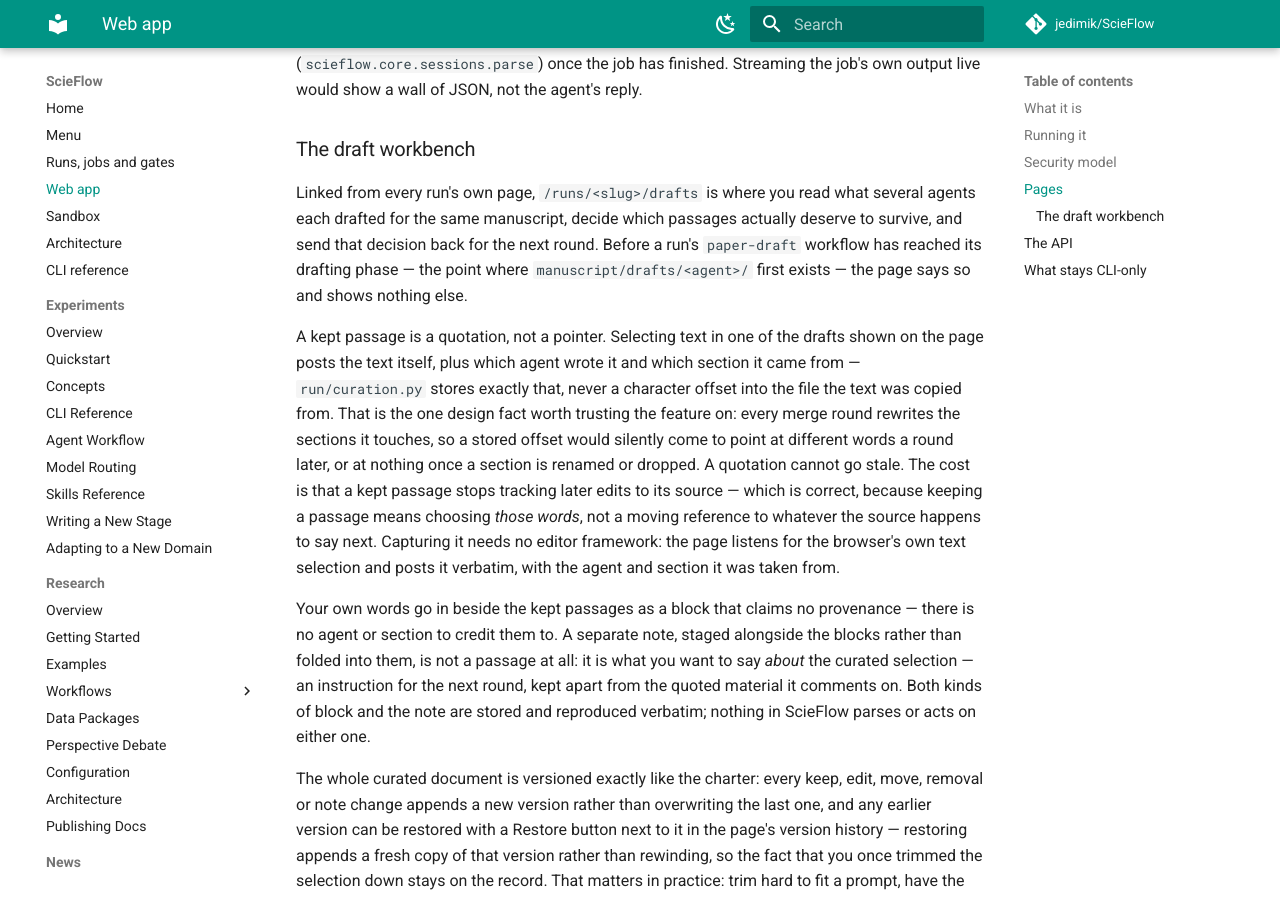
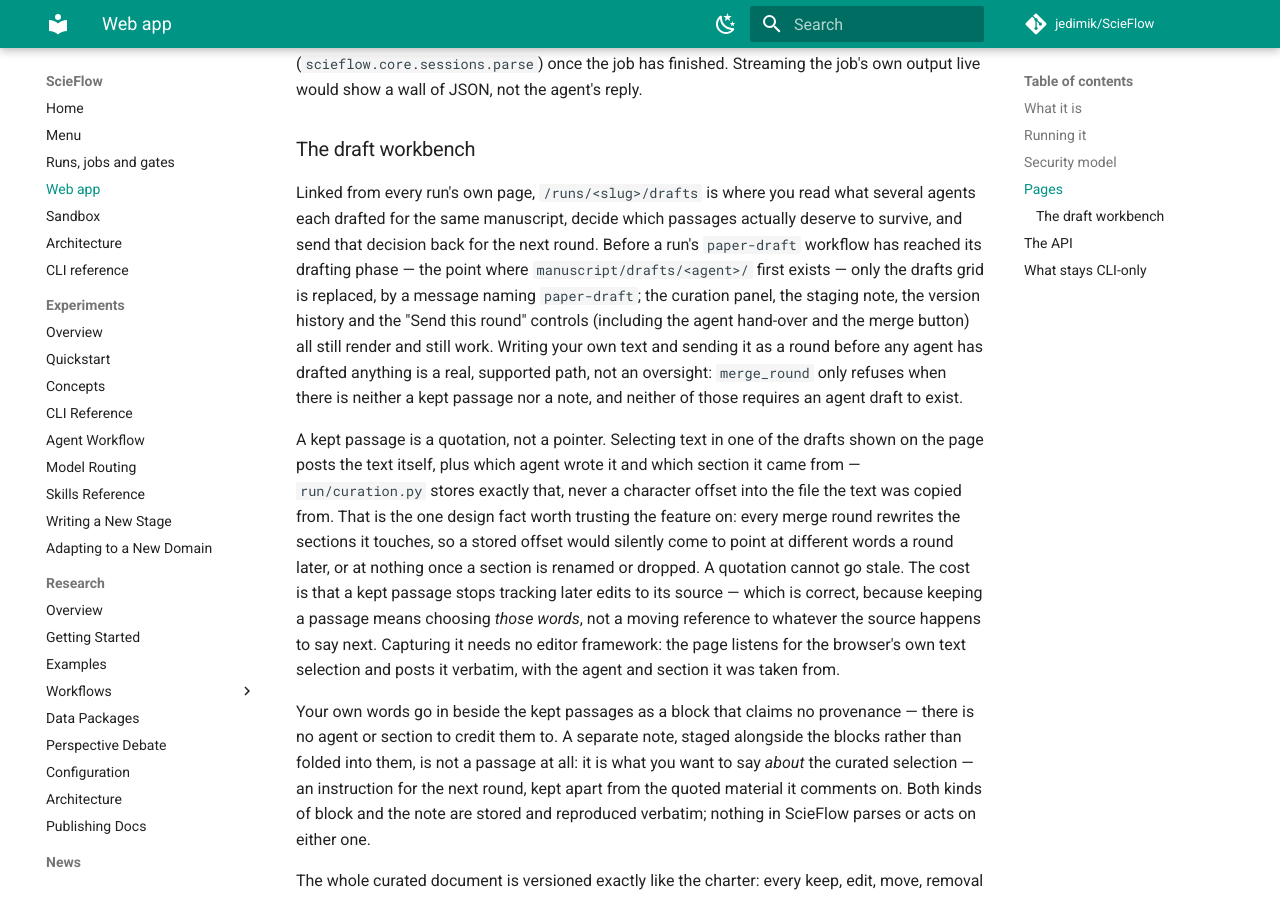
Before and after one commit to jedimik/ScieFlow, an MkDocs documentation site: the page built from docs/web.md, in a window 1280 px wide and 900 px high, scrolled down 4598 px. Built offline with MkDocs 1.6.1 and Material for MkDocs 9.7.7, drawn with Linux system fonts in a browser that asks for light colours; comment, search, counter and statistics services are not loaded; some of the changed text lies outside the part shown.

Commit message:
docs: fix workbench empty-state overclaim and preview-path placeholder
Review fix round 1: the empty state before a run has drafted only replaces
the drafts grid -- the curation panel, staging note, version history and
"Send this round" controls (including the agent hand-over and merge
button) still render and work, and sending your own text as a round with
no agent draft at all is a supported path, not an oversight. Also replace
the file layout's `<source>` placeholder with the two concrete directory
names `_preview_dest` actually produces (colon turned into a hyphen).

Co-Authored-By: Claude Sonnet 5 <noreply@anthropic.com>
Claude-Session: https://claude.ai/code/session_01BY2q1MpQrdBZ3B8Dz9DRHR

````diff
--- a/docs/web.md
+++ b/docs/web.md
@@ -168,8 +168,14 @@ Linked from every run's own page, `/runs/<slug>/drafts` is where you read
 what several agents each drafted for the same manuscript, decide which
 passages actually deserve to survive, and send that decision back for the
 next round. Before a run's `paper-draft` workflow has reached its drafting
-phase — the point where `manuscript/drafts/<agent>/` first exists — the page
-says so and shows nothing else.
+phase — the point where `manuscript/drafts/<agent>/` first exists — only the
+drafts grid is replaced, by a message naming `paper-draft`; the curation
+panel, the staging note, the version history and the "Send this round"
+controls (including the agent hand-over and the merge button) all still
+render and still work. Writing your own text and sending it as a round
+before any agent has drafted anything is a real, supported path, not an
+oversight: `merge_round` only refuses when there is neither a kept passage
+nor a note, and neither of those requires an agent draft to exist.
 
 A kept passage is a quotation, not a pointer. Selecting text in one of the
 drafts shown on the page posts the text itself, plus which agent wrote it
@@ -249,6 +255,11 @@ workspace/<slug>/manuscript/
   curation/rounds/<n>/<section>.tex   each merge round's output
   curation/preview/<source>/          throwaway preview builds
 ```
+
+`<source>` there is `agent:<name>` or `round:<n>` with the colon turned into
+a hyphen for the directory name — a preview of Claude's draft lands under
+`curation/preview/agent-claude/`, and a preview of round 1 under
+`curation/preview/round-1/`.
 
 The compile carries the same sandboxing as every other dispatch, plus two
 rules of its own, because the `.tex` it compiles was written by an agent
````
